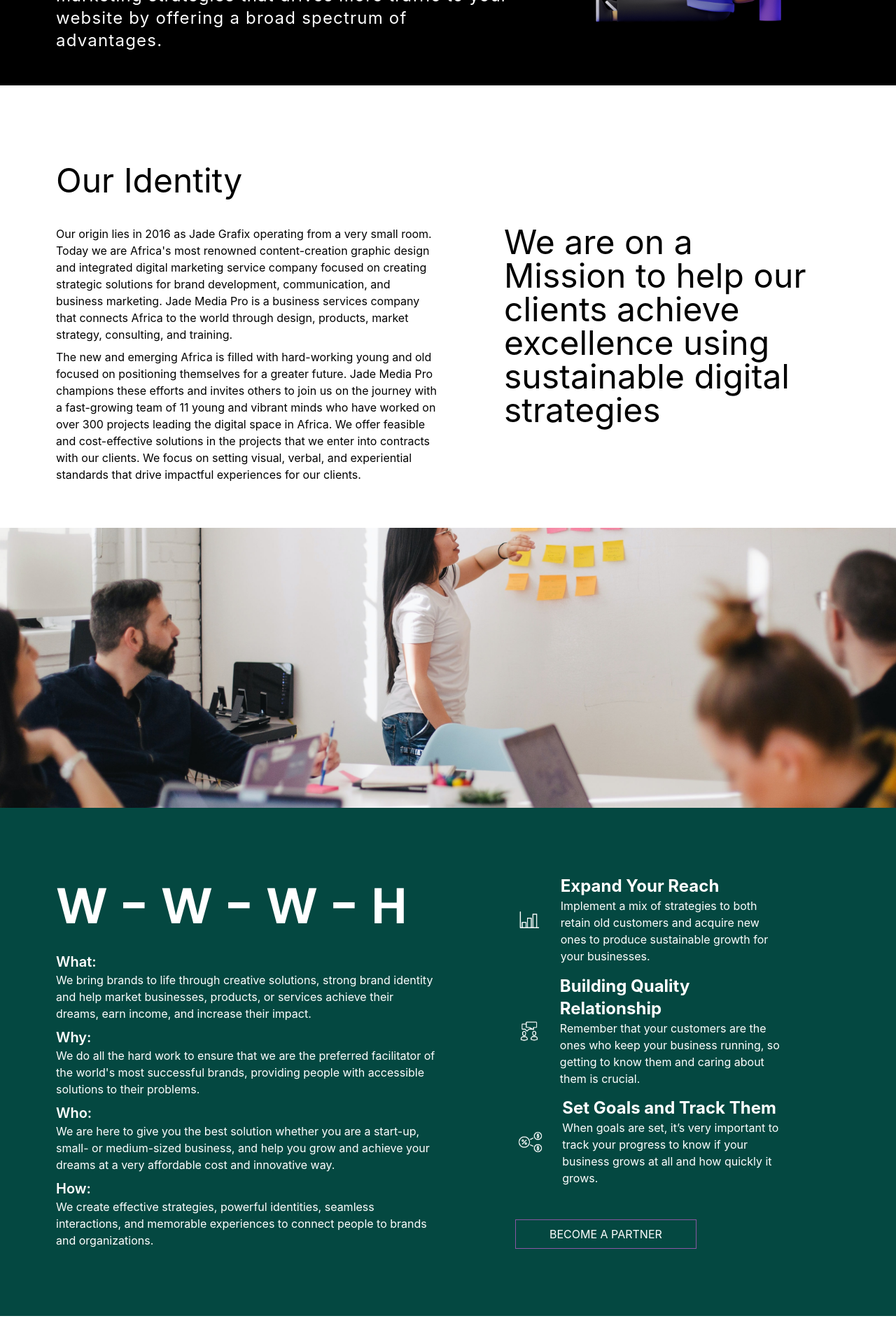
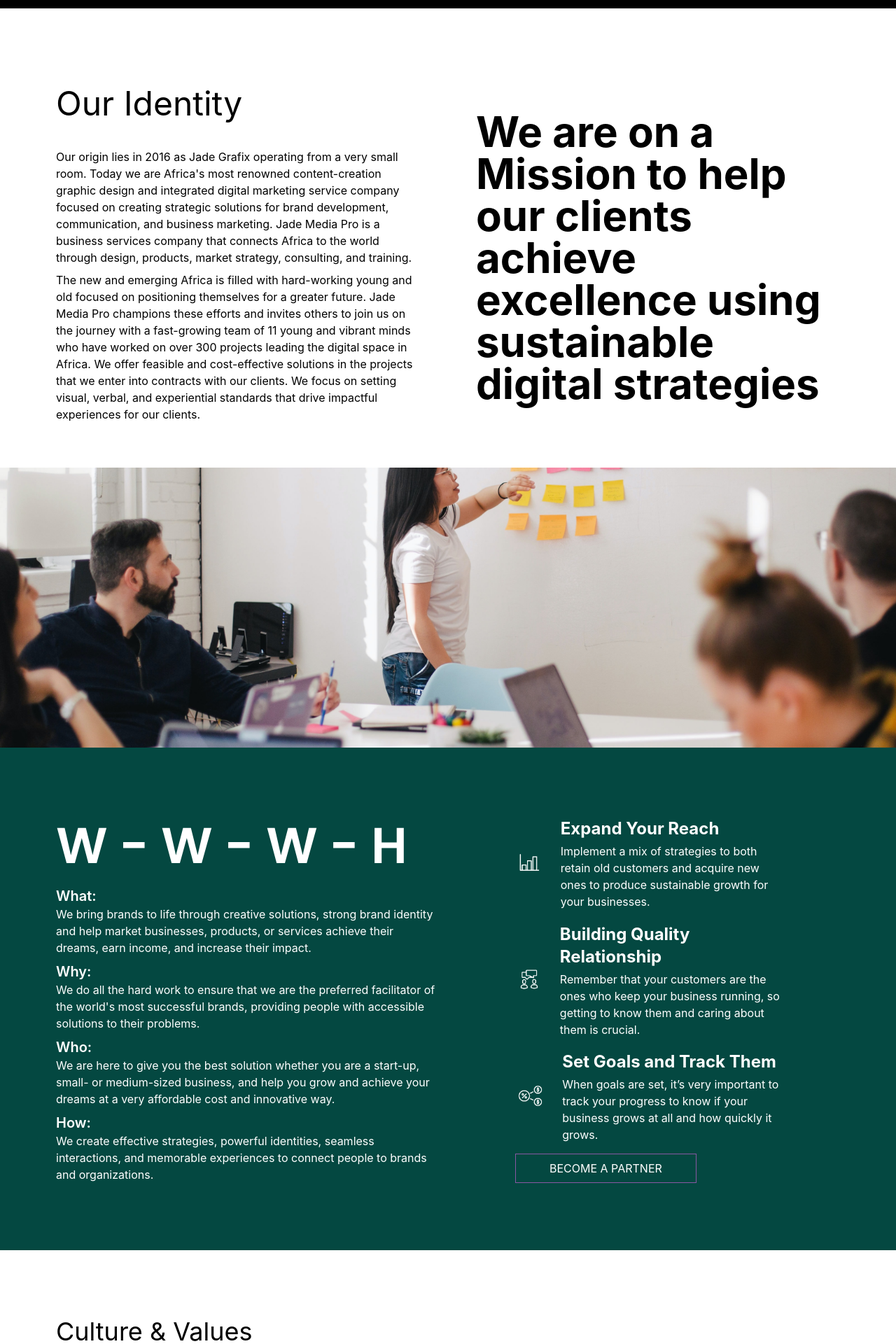
Before and after one commit to jadeoflagos/jademediapro, a Next.js app: page /about in a window 1280 px wide. Shown: the part 500-2420 px from the top of the page at 70% size. Built offline with nearby package versions, Linux system fonts and the light colour scheme.

Commit message:
responsiveness

```diff
--- a/components/organism/EyeBrow.jsx
+++ b/components/organism/EyeBrow.jsx
@@ -2,7 +2,7 @@ import React from 'react'
 
 const EyeBrow = ({text}) => {
     return (
-<p className="text-3xl lg:text-6xl font-bold">
+<p className="text-3xl lg:text-6xl font-bold ">
     {text}
           </p>
     )
--- a/components/organism/SectionHeader.jsx
+++ b/components/organism/SectionHeader.jsx
@@ -13,7 +13,7 @@ const SectionHeader = ({
   return (
     <div className={`w-screen lg:min-h-[30rem] bg-black bg-[${bgColor}] `}>
       <div>
-        <Navbar textColor={navBarColor} />
+        {/* <Navbar textColor={navBarColor} /> */}
       </div>
       <div className="flex flex-col lg:flex-row  lg:items-center justify-between px-5 lg:px-20 text-white">
         <div className="lg:w-7/12">
--- /dev/null
+++ b/data/AboutPage.js
@@ -0,0 +1,24 @@
+export const wwhighlight=[,{
+    heading:"What:",
+    desc:`We bring brands to life through creative solutions, strong brand
+              identity and help market businesses, products, or services achieve
+              their dreams, earn income, and increase their impact.`
+},{
+    heading:"Why:",
+    desc:`We do all the hard work to ensure that we are the preferred
+              facilitator of the world's most successful brands, providing
+              people with accessible solutions to their problems.
+`
+},{
+    heading:"Who:",
+    desc:` We are here to give you the best solution whether you are a
+              start-up, small- or medium-sized business, and help you grow and
+              achieve your dreams at a very affordable cost and innovative way.
+`
+},{
+    heading:"How:",
+    desc:`We create effective strategies, powerful identities, seamless
+              interactions, and memorable experiences to connect people to
+              brands and organizations.
+`
+}]
--- a/pages/about.jsx
+++ b/pages/about.jsx
@@ -10,7 +10,8 @@ import TimePickerComponent from "../components/TimePicker";
 import DatePickerComponent from "../components/DatePicker";
 import { culture, opportunities, team, values, wwwh } from "../data";
 import SectionHeader from "../components/organism/SectionHeader";
-
+import EyeBrow from "../components/organism/EyeBrow";
+import { wwhighlight } from "../data/AboutPage";
 const About = () => {
   return (
     <div>
@@ -24,10 +25,10 @@ const About = () => {
               broad spectrum of advantages."
       />
 
-      <div className=" items-center px-20 mt-28 mb-14 grid grid-cols-2 gap-x-8">
-        <div>
-          <p className="text-5xl mb-10">Our Identity</p>
-          <div>
+      <div className=" items-center lg:px-20 px-5 mt-12 lg:mt-28 mb-14 lg:grid lg:grid-cols-2 lg:gap-x-20">
+        <div className="mb-5 lg:mb-0">
+          <p className="text-lg lg:text-5xl mb-5 lg:mb-10">Our Identity</p>
+          <div className="lg:text-black text-[#666666]">
             <p>
               Our origin lies in 2016 as Jade Grafix operating from a very small
               room. Today we are Africa's most renowned content-creation graphic
@@ -50,20 +51,20 @@ const About = () => {
             </p>
           </div>
         </div>
-        <p className="text-5xl pl-16 pr-8">
-          We are on a Mission to help our clients achieve excellence using
-          sustainable digital strategies
-        </p>
+        <EyeBrow
+          text="We are on a Mission to help our clients achieve excellence using
+          sustainable digital strategies"
+        />
       </div>
       <div
-        className="w-screen h-[25rem]"
+        className="w-screen h-24 lg:h-[25rem]"
         style={{
           background: `url("/images/aboutbg1.png")`,
           backgroundSize: "cover",
           backgroundPosition: "center",
         }}
       ></div>
-      <section className="bg-[#044841] px-20 py-24 grid grid-cols-2 gap-x-8 text-white">
+      <section className="bg-[#044841] px-5 lg:px-20 py-14 lg:py-24 lg:grid lg:grid-cols-2 lg:gap-x-8 text-white">
         <div>
           <Image
             src="/vectors/w-logo.svg"
@@ -71,42 +72,19 @@ const About = () => {
             width={530}
             height={88}
           />
-          <div className="mt-4">
-            <p className="text-xl font-semibold">What:</p>
-            <p>
-              We bring brands to life through creative solutions, strong brand
-              identity and help market businesses, products, or services achieve
-              their dreams, earn income, and increase their impact.
-            </p>
-          </div>
-          <div className="mt-2">
-            <p className="text-xl font-semibold">Why: </p>
-            <p>
-              We do all the hard work to ensure that we are the preferred
-              facilitator of the world's most successful brands, providing
-              people with accessible solutions to their problems.
-            </p>
-          </div>
-          <div className="mt-2">
-            <p className="text-xl font-semibold">Who:</p>
-            <p>
-              We are here to give you the best solution whether you are a
-              start-up, small- or medium-sized business, and help you grow and
-              achieve your dreams at a very affordable cost and innovative way.
-            </p>
-          </div>
-          <div className="mt-2">
-            <p className="text-xl font-semibold">How: </p>
-            <p>
-              We create effective strategies, powerful identities, seamless
-              interactions, and memorable experiences to connect people to
-              brands and organizations.
-            </p>
-          </div>
+          {wwhighlight.map((dat, datIndex) => (
+            <div className="mt-2 lg:flex lg:flex-col text-xs lg:text-base">
+              <span className="lg:text-xl font-semibold">{dat.heading} </span>
+              <span>{dat.desc}</span>
+            </div>
+          ))}
         </div>
-        <div className="mx-20 flex flex-col justify-between">
+        <div className="lg:mx-20 mt-5 lg:mt-0 flex flex-col space-y-5 lg:space-y-0 justify-between">
           {wwwh.map((w, wIndex) => (
-            <div className="flex items-center" key={`wwwh-${wIndex}`}>
+            <div
+              className="flex lg:items-center items-start"
+              key={`wwwh-${wIndex}`}
+            >
               <div className="w-32 mr-6">
                 <img
                   className="w-full h-full"
@@ -115,8 +93,8 @@ const About = () => {
                 />
               </div>
               <div>
-                <p className="font-bold text-2xl">{w.title} </p>
-                <span>{w.desc}</span>
+                <p className="font-bold text-xs lg:text-2xl py-1">{w.title} </p>
+                <span className="text-xs lg:text-base">{w.desc}</span>
               </div>
             </div>
           ))}
@@ -125,34 +103,38 @@ const About = () => {
           </p>
         </div>
       </section>
-      <section className="mt-24 px-20">
-        <h1 className="text-4xl mb-12">Culture & Values</h1>
-        <div className="grid grid-cols-3 gap-y-10 gap-x-20">
+      <section className="mt-16 lg:mt-24 px-5 lg:px-20">
+        <h1 className="text-sm lg:text-4xl mb-12">Culture & Values</h1>
+        <div className="grid grid-cols-2 gap-x-2 lg:grid-cols-3 gap-y-10 lg:gap-x-20">
           {culture.map((c, cIndex) => (
-            <div key={cIndex} className="py-10 px-14 border-2 border-[#77459B]">
+            <div
+              key={cIndex}
+              className="lg:py-10 py-5 px-5 lg:px-14 text-xs lg:text-xl border-2 border-[#77459B]"
+            >
               <h3>{c.title}</h3>
-              <span className="mt-8 mb-12 w-12 border-b-2 flex border-[#77459B]" />
+              <span className="lg:mt-8 mt-7 lg:mb-12 mb-9 w-12 border-b-2 flex border-[#77459B]" />
               <p>{c.desc}</p>
             </div>
           ))}
         </div>
       </section>
-      <section className="px-20 mt-32">
-        <p className="mb-10 text-4xl">Volunteering</p>
-        <p className="text-5xl leading-tight font-bold">
+      <section className="px-5 lg:px-20 mt-16 lg:mt-32">
+        <p className="mb-10 text-sm lg:text-4xl">Volunteering</p>
+        <EyeBrow text="Bridging Africa’s transition from the analog age to the Digital age by Training young Professionals and solving Digital challenges at individual and corporate levels." />
+        {/* <p className="text-5xl leading-tight font-bold">
           Bridging Africa’s transition from the analog age to the Digital age by
           Training young Professionals and solving Digital challenges at
           individual and corporate levels.
-        </p>
+        </p> */}
       </section>
-      <section className="grid grid-cols-2  px-20 py-20">
+      <section className="lg:grid lg:grid-cols-2 px-5 lg:px-20 lg:py-20 py-4">
         <div>
           <video width="900" height="450" controls>
             <source src="/arcnet.mp4" type="video/mp4" />
           </video>
         </div>
-        <div className="mx-20">
-          <p>
+        <div className="lg:mx-20">
+          <p className="text-[#666666] text-xs lg:text-xl mt-4 lg:mt-0">
             In a world of uncontrolled population and widespread poverty, The
             case of individuals being brought up without access to the basic
             standards of living required for proper development is not
@@ -160,34 +142,34 @@ const About = () => {
             human development as such persons account for a great part of the
             population and inevitably the state of affairs of society.
           </p>
-          <div className="flex items-center justify-between my-10">
-            <p className="flex flex-col">
-              <span className="text-[#046C62] text-4xl">$ 1.2M</span>
-              <span className="text-lg">funded</span>
-            </p>
-            <p className="flex flex-col">
-              <span className="text-[#046C62] text-4xl">1.6K</span>
-              <span className="text-lg">volunteers</span>
-            </p>
-            <p className="flex flex-col">
-              <span className="text-[#046C62] text-4xl">5.3K</span>
-              <span className="text-lg">Life’s changed</span>
-            </p>
+          <div className="flex items-center space-x-4 justify-between my-10">
+            {[
+              { text: "$ 1.2M", desc: "funded" },
+              { text: "1.6K", desc: "volunteers" },
+              { text: "5.3K", desc: "Life’s changed" },
+            ].map((item, itemIndex) => (
+              <p className="flex flex-col items-center" key={itemIndex}>
+                <span className="text-[#046C62] text-base lg:text-4xl">
+                  {item.text}
+                </span>
+                <span className="lg:text-lg text-xs">{item.desc}</span>
+              </p>
+            ))}
           </div>
           <div className="flex justify-between items-center">
-            <p className=" bg-[#8A57A3] w-6/12  px-16 py-2 flex items-center justify-center cursor-pointer text-white uppercase">
+            <p className=" bg-[#8A57A3] w-6/12  h-11 lg:h-16 flex items-center justify-center cursor-pointer text-white uppercase text-xs lg:text-base">
               Donate Now
             </p>
             <span className="w-2/12" />
-            <p className="border flex items-center justify-center border-[#8A57A3] px-12 py-2 w-4/12 cursor-pointer">
+            <p className="border flex items-center justify-center border-[#8A57A3] h-11 lg:h-16 w-4/12 cursor-pointer text-xs lg:text-base">
               SHARE
             </p>
           </div>
         </div>
       </section>
-      <section className="px-20 mt-10 flex flex-col items-start">
+      <section className="lg:px-20 px-5 mt-10 flex flex-col items-start">
         <p className="text-4xl">The Team</p>
-        <div className="w-full flex justify-between mt-6">
+        <div className="w-full hidden lg:flex justify-between mt-6">
           {team.slice(0, 3).map((teammember, memberIndex) => (
             <div
               key={`member-${memberIndex}`}
@@ -204,10 +186,27 @@ const About = () => {
             </div>
           ))}
         </div>
-        <p className="my-8 text-5xl font-bold">
-          We are a team. We love what we do. Simple.
+        <div className="w-full lg:hidden grid grid-cols-2 gap-x-12 gap-y-4 mt-6 text-[0.8rem]">
+          {team.slice(0, 4).map((teammember, memberIndex) => (
+            <div
+              key={`member-${memberIndex}`}
+              className="flex flex-col items-center"
+            >
+              <Image
+                src={`/images/${teammember.img}`}
+                alt="Avatar"
+                width={400}
+                height={500}
+              />
+              <p className="mt-2 font-bold ">{teammember.name}</p>
+              <p className="whitespace-nowrap">{teammember.position}</p>
+            </div>
+          ))}
+        </div>
+        <p className="my-8 ">
+          <EyeBrow text="We are a team. We love what we do. Simple." />
         </p>
-        <div className="w-full flex justify-between mt-6">
+        <div className="hidden w-full lg:flex justify-between mt-6">
           {team.slice(3).map((teammember, memberIndex) => (
             <div
               key={`member-${memberIndex}`}
@@ -224,6 +223,23 @@ const About = () => {
             </div>
           ))}
         </div>
+        <div className="w-full lg:hidden grid grid-cols-2 gap-x-12 gap-y-4 mt-6 text-[0.8rem]">
+          {team.slice(0,2).map((teammember, memberIndex) => (
+            <div
+              key={`member-${memberIndex}`}
+              className="flex flex-col items-center"
+            >
+              <Image
+                src={`/images/${teammember.img}`}
+                alt="Avatar"
+                width={400}
+                height={500}
+              />
+              <p className="mt-2 font-bold ">{teammember.name}</p>
+              <p className="whitespace-nowrap">{teammember.position}</p>
+            </div>
+          ))}
+        </div>
       </section>
       <section className="px-20 mt-20">
         <p className="text-3xl">Career Development</p>
@@ -231,7 +247,7 @@ const About = () => {
           We exist for your Growth and Success. Got what it takes?
           <span className="text-[#046C62]"> Join our Team today</span>
         </p>
-        <div className="grid grid-cols-2 gap-x-16">
+        <div className="lg:grid grid-cols-2 gap-x-16">
           <div className="flex flex-col h-full">
             <div className="mb-6 flex-grow">
               Professional opportunities for career growth and improvement in
@@ -280,7 +296,7 @@ const About = () => {
           </div>
         </div>
       </section>
-      <section className="px-20 my-20">
+      {/*<section className="px-20 my-20">
         <h3 className="text-4xl">Testimonials</h3>
         <div className="grid grid-cols-2 gap-x-20 my-6">
           <p className="text-5xl font-semibold">
@@ -391,7 +407,7 @@ const About = () => {
           </div>
         </div>
       </section>
-      <Footer />
+      <Footer /> */}
     </div>
   );
 };
--- a/pages/index.jsx
+++ b/pages/index.jsx
@@ -64,11 +64,13 @@ export default function Home() {
         }}
       >
         <div>
-        <Navbar dropDownBg="black" textColor="white" />
+          {/* <Navbar dropDownBg="black" textColor="white" /> */}
         </div>
         <div className="py-20 lg:max-w-[65%] w-full text-white flex flex-col justify-center px-8 lg:px-20">
           <p className="font-extrabold text-5xl lg:text-8xl">{Header.title}</p>
-        <p className="my-10 text-base lg:text-2xl font-normal">{Header.subTitle}</p>
+          <p className="my-10 text-base lg:text-2xl font-normal">
+            {Header.subTitle}
+          </p>
           <p className="cursor-pointer py-3 px-12 flex justify-center text-black bg-[#0DFFE5] max-w-max hover:opacity-90 ">
             VIEW PROJECTS
           </p>
@@ -173,7 +175,7 @@ export default function Home() {
           </div>
         </div>
       </div>
-      {/* <div className="w-full py-24 flex items-center px-20 bg-[#502A7A]">
+      <div className="w-full py-24 flex items-center px-20 bg-[#502A7A]">
         <div className="w-4/12 text-white space-y-8">
           {idea.map((i, index) => (
             <div className="flex items-center space-x-10" key={index}>
@@ -236,18 +238,20 @@ export default function Home() {
             Get your Brand process
           </p>
         </div>
-      </div> */}
+      </div>
+      <div className="px-20 pt-32">
         <EyeBrow
           text="Put money, attention, and resources where it's most effective to
         generate income"
         />
+      </div>
       <div className="px-20">
         <ServicesCarousel />
       </div>
-      <EyeBrow
-        text="Exclusive interviews with industry leading professionals"
-      />
-      <section className="flex items-start px-20">
+      <div className="px-20 pt-32">
+        <EyeBrow text="Exclusive interviews with industry leading professionals" />
+      </div>
+      <section className="flex items-start px-20 mt-12">
         <div className="w-4/6">
           <iframe
             src="https://player.vimeo.com/video/636370372?h=734c780ecc"
@@ -308,7 +312,7 @@ export default function Home() {
           desc="Some SEO-related tools such as the Google Keyword Planner and Google Analytics provide quantitative data to help you understand your market, analyze the trends, and know your competitors’ standings. The  search engine management is to helps you identify popular keywords so you can decide how to structure or revise your needed content."
         />
       </section>
-      <section className="mt-40 px-20">
+      <section className="mt-32 px-20">
         <div className=" mb-[4.5rem] grid grid-cols-3 gap-x-20">
           {products.map((product, productIndex) => (
             <Product
```
Lines whose indentation alone changed are shown as unchanged.
